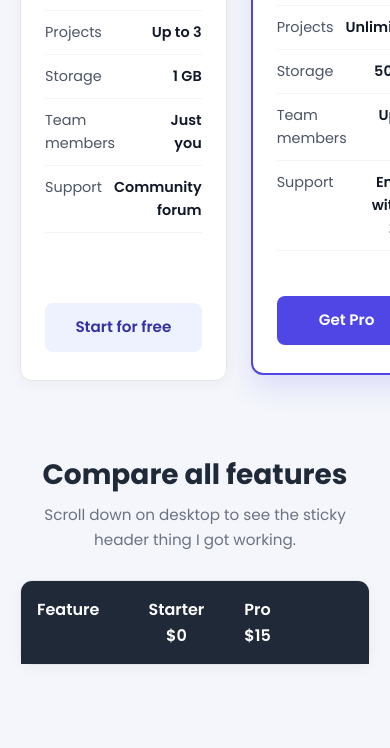
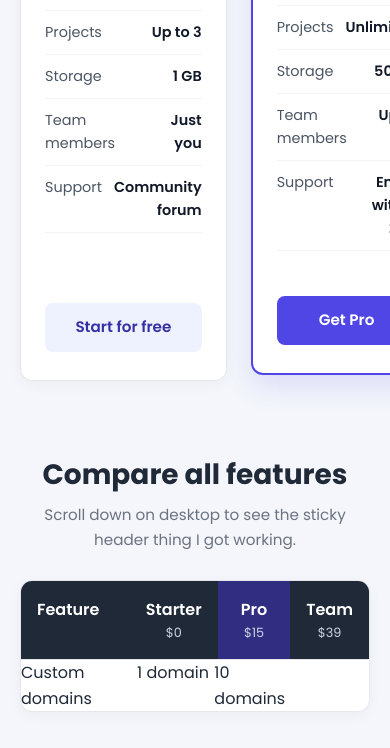
Before and after one commit to tensorGT/my-first-pricing-cards, a plain HTML site: page index.html in a window 390 px wide. Shown: the part 540-1288 px from the top of the page. Before the commit the page ends 1265 px from the top, so only its background shows below. Drawn offline with Linux system fonts and the light colour scheme.

Commit message:
working on mobile media query

```diff
--- a/index.html
+++ b/index.html
@@ -138,3 +138,11 @@
           <div class="matrix-cell feature-col">Feature</div>
           <div class="matrix-cell">Starter <span>$0</span></div>
           <div class="matrix-cell popular-col">Pro <span>$15</span></div>
+          <div class="matrix-cell">Team <span>$39</span></div>
+        </div>
+
+        <dl class="matrix-body">
+          <div class="matrix-row">
+            <dt class="matrix-cell feature-col">Custom domains</dt>
+            <dd class="matrix-cell" data-label="Starter">1 domain</dd>
+            <dd class="matrix-cell popular-col" data-label="Pro">10 domains</dd>
--- a/style.css
+++ b/style.css
@@ -230,3 +230,16 @@ body {
 
 .matrix-header span {
   display: block;
+  font-size: 0.8rem;
+  font-weight: 400;
+  color: #cbd5e1;
+}
+
+.matrix-header .popular-col {
+  background-color: #312e81;
+}
+
+.matrix-row {
+  display: grid;
+  grid-template-columns: 1.5fr 1fr 1fr 1fr;
+  border-top: 1px solid #e5e7eb;
```
